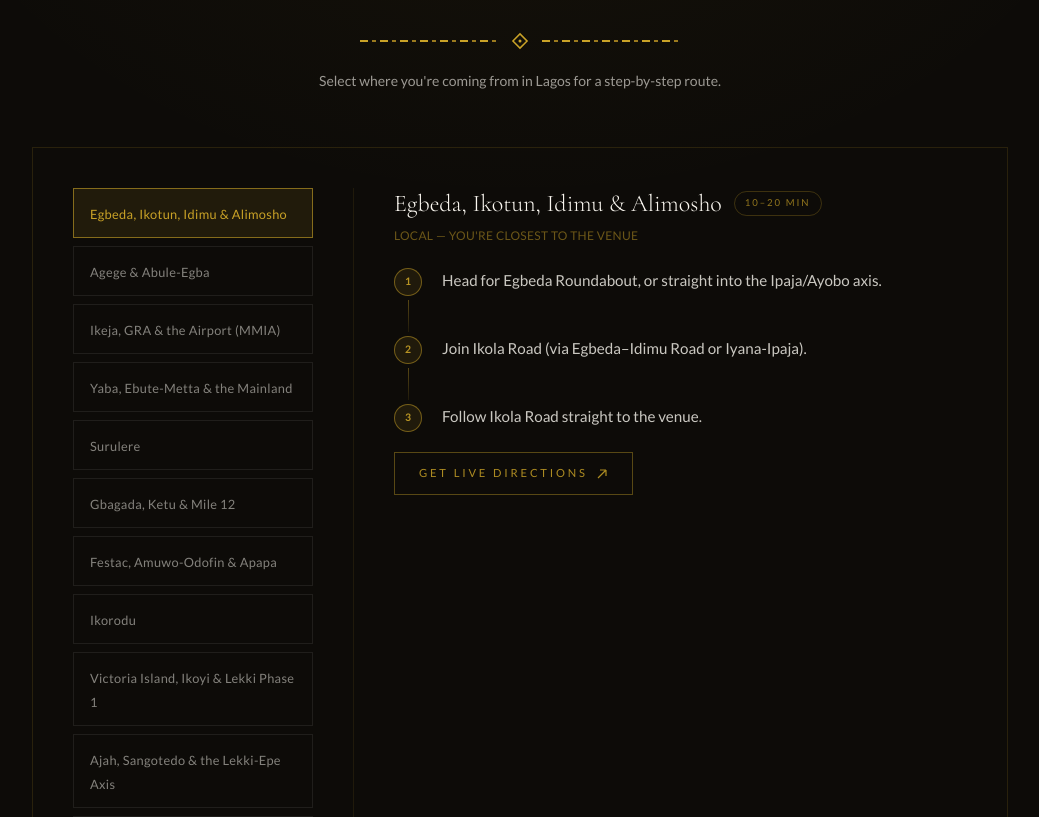
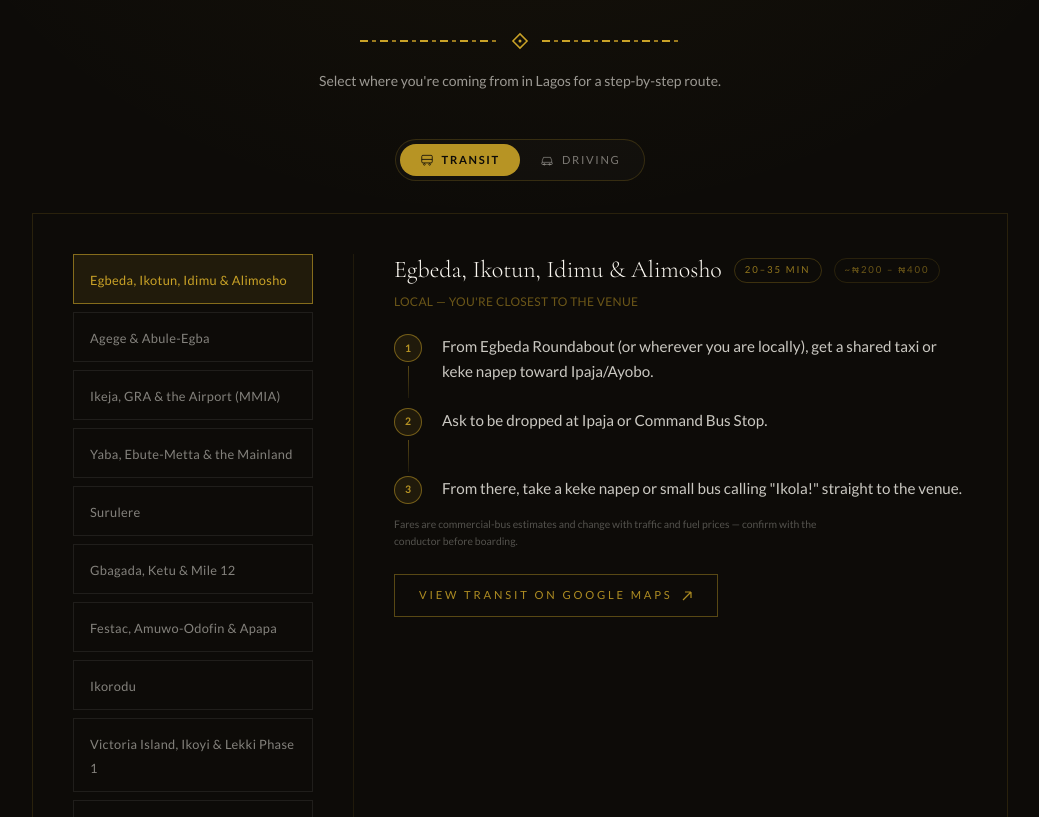
Before and after one commit to Makinston/Digital_Invite, a Next.js app: page / in a window 1280 px wide. Shown: the part 8320-9137 px from the top of the page, without its empty margins (120-1159 px from the left). Built offline with nearby package versions, Linux system fonts and the light colour scheme; no server answers.

Commit message:
feat: Enhance Directions component with transit and driving options, including updated fare and duration details

```diff
--- a/src/components/Directions.tsx
+++ b/src/components/Directions.tsx
@@ -5,10 +5,39 @@ import { motion, AnimatePresence, useInView } from "framer-motion";
 import { KenteDivider } from "./AfricanPattern";
 import { WEDDING } from "@/lib/constants";
 
+type Mode = "transit" | "driving";
+
 function directionsUrl(mapQuery: string) {
-  const origin = encodeURIComponent(`${mapQuery}`);
+  const origin = encodeURIComponent(mapQuery);
   const destination = encodeURIComponent(`${WEDDING.venue.name}, ${WEDDING.venue.area}`);
   return `https://www.google.com/maps/dir/?api=1&origin=${origin}&destination=${destination}&travelmode=driving`;
+}
+
+function BusIcon({ className = "" }: { className?: string }) {
+  return (
+    <svg width="14" height="14" viewBox="0 0 24 24" fill="none" className={className} aria-hidden="true">
+      <rect x="3" y="4" width="18" height="13" rx="2" stroke="currentColor" strokeWidth="1.4" />
+      <path d="M3 11H21" stroke="currentColor" strokeWidth="1.4" />
+      <circle cx="7.5" cy="19.5" r="1.5" stroke="currentColor" strokeWidth="1.2" />
+      <circle cx="16.5" cy="19.5" r="1.5" stroke="currentColor" strokeWidth="1.2" />
+    </svg>
+  );
+}
+
+function CarIcon({ className = "" }: { className?: string }) {
+  return (
+    <svg width="14" height="14" viewBox="0 0 24 24" fill="none" className={className} aria-hidden="true">
+      <path
+        d="M4 16V12.5L6 7.5H18L20 12.5V16"
+        stroke="currentColor"
+        strokeWidth="1.4"
+        strokeLinejoin="round"
+      />
+      <rect x="3" y="16" width="18" height="3.5" rx="1" stroke="currentColor" strokeWidth="1.4" />
+      <circle cx="7.5" cy="19.5" r="1.3" stroke="currentColor" strokeWidth="1.2" />
+      <circle cx="16.5" cy="19.5" r="1.3" stroke="currentColor" strokeWidth="1.2" />
+    </svg>
+  );
 }
 
 function StepRow({ step, index, isLast }: { step: string; index: number; isLast: boolean }) {
@@ -38,6 +67,7 @@ export default function Directions() {
   const titleRef = useRef<HTMLDivElement>(null);
   const inView = useInView(titleRef, { once: true, margin: "-10%" });
   const [selected, setSelected] = useState(0);
+  const [mode, setMode] = useState<Mode>("transit");
   const area = WEDDING.directions[selected];
 
   return (
@@ -53,7 +83,7 @@ export default function Directions() {
       <div className="relative z-10 max-w-5xl mx-auto px-6">
         <motion.div
           ref={titleRef}
-          className="text-center mb-14"
+          className="text-center mb-12"
           initial={{ opacity: 0, y: 24 }}
           animate={inView ? { opacity: 1, y: 0 } : {}}
           transition={{ duration: 0.8 }}
@@ -71,6 +101,31 @@ export default function Directions() {
             Select where you&apos;re coming from in Lagos for a step-by-step route.
           </p>
         </motion.div>
+
+        {/* Transit / Driving switch */}
+        <div className="flex justify-center mb-8">
+          <div className="inline-flex border border-gold/20 rounded-full p-1 bg-white/2">
+            {(
+              [
+                { key: "transit" as const, label: "Transit", Icon: BusIcon },
+                { key: "driving" as const, label: "Driving", Icon: CarIcon },
+              ]
+            ).map(({ key, label, Icon }) => (
+              <button
+                key={key}
+                onClick={() => setMode(key)}
+                className={`inline-flex items-center gap-2 px-5 py-2 rounded-full text-[0.7rem] tracking-[0.15em] uppercase font-body transition-all duration-200 ${
+                  mode === key
+                    ? "bg-gold/90 text-deep font-semibold"
+                    : "text-offwhite/45 hover:text-offwhite/70"
+                }`}
+              >
+                <Icon />
+                {label}
+              </button>
+            ))}
+          </div>
+        </div>
 
         <div className="grid md:grid-cols-[minmax(0,15rem)_1px_1fr] gap-6 md:gap-10 border border-gold/15 p-5 sm:p-8 md:p-10">
           {/* Area selector */}
@@ -96,7 +151,7 @@ export default function Directions() {
           {/* Selected route detail */}
           <AnimatePresence mode="wait">
             <motion.div
-              key={area.from}
+              key={area.from + mode}
               initial={{ opacity: 0, y: 10 }}
               animate={{ opacity: 1, y: 0 }}
               exit={{ opacity: 0 }}
@@ -107,8 +162,13 @@ export default function Directions() {
                   {area.from}
                 </h3>
                 <span className="font-body text-[0.6rem] tracking-[0.2em] uppercase text-gold/70 border border-gold/25 px-2.5 py-1 rounded-full">
-                  {area.duration}
+                  {mode === "transit" ? area.transit.duration : area.driving.duration}
                 </span>
+                {mode === "transit" && (
+                  <span className="font-body text-[0.6rem] tracking-[0.2em] uppercase text-gold/50 border border-gold/15 px-2.5 py-1 rounded-full">
+                    ~{area.transit.fare}
+                  </span>
+                )}
               </div>
               {area.note ? (
                 <p className="font-body text-xs text-gold/50 uppercase tracking-wide mb-6">
@@ -118,19 +178,41 @@ export default function Directions() {
                 <div className="mb-6" />
               )}
 
-              <div className="mt-2">
-                {area.steps.map((step, i) => (
-                  <StepRow key={i} step={step} index={i} isLast={i === area.steps.length - 1} />
-                ))}
-              </div>
+              {mode === "transit" ? (
+                <div className="mt-2">
+                  {area.transit.steps.map((step, i) => (
+                    <StepRow
+                      key={i}
+                      step={step}
+                      index={i}
+                      isLast={i === area.transit.steps.length - 1}
+                    />
+                  ))}
+                  <p className="font-body text-[0.65rem] text-offwhite/30 leading-relaxed -mt-2 mb-6 max-w-md">
+                    Fares are commercial-bus estimates and change with traffic and fuel prices — confirm with the conductor before boarding.
+                  </p>
+                </div>
+              ) : (
+                <p className="font-body text-sm sm:text-[0.95rem] text-offwhite/75 leading-relaxed mb-8 max-w-md">
+                  {area.driving.summary}
+                </p>
+              )}
 
               <a
-                href={directionsUrl(area.mapQuery)}
+                href={
+                  mode === "driving"
+                    ? directionsUrl(area.driving.mapQuery)
+                    : `https://www.google.com/maps/dir/?api=1&origin=${encodeURIComponent(
+                        area.driving.mapQuery
+                      )}&destination=${encodeURIComponent(
+                        `${WEDDING.venue.name}, ${WEDDING.venue.area}`
+                      )}&travelmode=transit`
+                }
                 target="_blank"
                 rel="noopener noreferrer"
                 className="inline-flex items-center gap-2 border border-gold/40 text-gold/85 hover:border-gold hover:text-gold hover:bg-gold/5 font-body text-[0.7rem] tracking-[0.25em] uppercase px-6 py-3 transition-all duration-300"
               >
-                Get Live Directions
+                {mode === "driving" ? "Get Live Directions" : "View Transit On Google Maps"}
                 <svg width="12" height="12" viewBox="0 0 12 12" fill="none" aria-hidden="true">
                   <path d="M2 10L10 2M10 2H4M10 2V8" stroke="currentColor" strokeWidth="1.2" />
                 </svg>
--- a/src/lib/constants.ts
+++ b/src/lib/constants.ts
@@ -41,141 +41,216 @@ export const WEDDING = {
     },
   ],
   /**
-   * Researched from Ikola's confirmed road network (Ikola Road connects to
-   * the Lagos–Abeokuta Expressway via Meiran/Kollington Bus Stop, Iyana-Ipaja,
-   * or Egbeda Roundabout — Ikola sits in Alimosho LGA on the Ipaja/Ayobo axis).
-   * Traffic-dependent estimates — the "Live Directions" button on each card
-   * gives guests real-time Google Maps routing on top of this.
+   * Researched from Ikola's confirmed road/transit network:
+   * - Driving: Ikola Road connects to the Lagos–Abeokuta Expressway via
+   *   Meiran/Kollington Bus Stop, Iyana-Ipaja, or Egbeda Roundabout (Ikola
+   *   sits in Alimosho LGA on the Ipaja/Ayobo axis). Traffic-dependent
+   *   estimates — the "Get Live Directions" button gives real-time Google
+   *   Maps routing on top of this.
+   * - Transit: almost every part of Lagos funnels through Oshodi or
+   *   Iyana-Ipaja/Ipaja/Command Bus Stop, then a keke napep/local bus the
+   *   rest of the way to Ikola — sourced from public transport guides for
+   *   the area (fares are commercial-bus estimates and fluctuate with
+   *   traffic/fuel prices; confirm with the conductor before boarding).
    */
   directions: [
     {
       from: "Egbeda, Ikotun, Idimu & Alimosho",
       note: "Local — you're closest to the venue",
+      driving: {
         duration: "10–20 min",
         mapQuery: "Egbeda, Lagos",
+        summary: "Via Egbeda Roundabout or the Ipaja/Ayobo axis, straight onto Ikola Road.",
+      },
+      transit: {
+        duration: "20–35 min",
+        fare: "₦200 – ₦400",
         steps: [
-        "Head for Egbeda Roundabout, or straight into the Ipaja/Ayobo axis.",
-        "Join Ikola Road (via Egbeda–Idimu Road or Iyana-Ipaja).",
-        "Follow Ikola Road straight to the venue.",
+          "From Egbeda Roundabout (or wherever you are locally), get a shared taxi or keke napep toward Ipaja/Ayobo.",
+          "Ask to be dropped at Ipaja or Command Bus Stop.",
+          "From there, take a keke napep or small bus calling \"Ikola!\" straight to the venue.",
         ],
+      },
     },
     {
       from: "Agege & Abule-Egba",
       note: "",
+      driving: {
         duration: "20–30 min",
         mapQuery: "Agege, Lagos",
+        summary: "Lagos–Abeokuta Expressway at Pen Cinema toward Abule-Egba, then Meiran/Kollington onto Ikola Road.",
+      },
+      transit: {
+        duration: "30–45 min",
+        fare: "₦350 – ₦600",
         steps: [
-        "Join the Lagos–Abeokuta Expressway at Pen Cinema, heading toward Abule-Egba.",
-        "Continue to Meiran / Kollington Bus Stop.",
-        "Branch onto Ikola Road and follow it to the venue.",
+          "Board a bus at Agege or Pen Cinema heading to \"Iyana-Ipaja\" or \"Abule-Egba.\"",
+          "Get down at Iyana-Ipaja, Ipaja, or Command Bus Stop.",
+          "Take a keke napep or small bus calling \"Ikola!\" the rest of the way.",
         ],
+      },
     },
     {
       from: "Ikeja, GRA & the Airport (MMIA)",
       note: "",
+      driving: {
         duration: "25–40 min",
         mapQuery: "Ikeja, Lagos",
+        summary: "Agege Motor Road to the Lagos–Abeokuta Expressway, past Iyana-Ipaja to Meiran, then onto Ikola Road.",
+      },
+      transit: {
+        duration: "1–1.5 hrs",
+        fare: "₦650 – ₦1,100",
         steps: [
-        "From Ikeja/the airport, head to Agege Motor Road toward Iyana-Ipaja.",
-        "Join the Lagos–Abeokuta Expressway toward Abule-Egba.",
-        "Continue past Iyana-Ipaja to Meiran / Kollington Bus Stop.",
-        "Branch onto Ikola Road and follow it to the venue.",
+          "From Ikeja Under Bridge/Computer Village, board a bus marked \"Agege\" or \"Pen Cinema\" (~₦300–400).",
+          "At Agege Market/Capitol Bus Stop, transfer to a bus heading to \"Iyana-Ipaja\" (~₦250–350).",
+          "At Iyana-Ipaja, take a keke napep or small bus calling \"Ikola!\" to the venue (~₦150–300).",
         ],
+      },
     },
     {
       from: "Yaba, Ebute-Metta & the Mainland",
       note: "",
+      driving: {
         duration: "40–55 min",
         mapQuery: "Yaba, Lagos",
+        summary: "Herbert Macaulay Way/Ikorodu Road to Oshodi, then the Oshodi–Abule-Egba Expressway to Meiran/Iyana-Ipaja and onto Ikola Road.",
+      },
+      transit: {
+        duration: "1–1.25 hrs",
+        fare: "₦600 – ₦1,000",
         steps: [
-        "From Sabo/Yaba, join Herbert Macaulay Way or Ikorodu Road toward Costain.",
-        "Continue via the Apapa–Oshodi Expressway (or Agege Motor Road through Mushin) to Oshodi.",
-        "At Oshodi, take the Oshodi–Abule-Egba Expressway heading north.",
-        "Continue to Meiran / Iyana-Ipaja, then branch onto Ikola Road.",
+          "From Sabo/Yaba, board a bus to \"Oshodi.\"",
+          "At Oshodi, transfer to a bus heading to \"Ipaja\" or \"Command\" (~₦400–600).",
+          "From Ipaja/Command Bus Stop, take a keke napep calling \"Ikola!\" to the venue (~₦150–300).",
         ],
+      },
     },
     {
       from: "Surulere",
       note: "",
+      driving: {
         duration: "45–60 min",
         mapQuery: "Surulere, Lagos",
+        summary: "Funsho Williams Avenue to Costain/Oshodi, then the Oshodi–Abule-Egba Expressway to Meiran/Iyana-Ipaja and onto Ikola Road.",
+      },
+      transit: {
+        duration: "1–1.25 hrs",
+        fare: "₦600 – ₦1,000",
         steps: [
-        "Join Funsho Williams Avenue (or Western Avenue) toward Costain/Ijora.",
-        "Take the Apapa–Oshodi Expressway toward Oshodi.",
-        "At Oshodi, join the Oshodi–Abule-Egba Expressway heading north.",
-        "Continue to Meiran / Iyana-Ipaja, then branch onto Ikola Road.",
+          "From Surulere, board a bus toward \"Costain,\" then transfer toward \"Oshodi.\"",
+          "At Oshodi, transfer to a bus heading to \"Ipaja\" or \"Command\" (~₦400–600).",
+          "From Ipaja/Command Bus Stop, take a keke napep calling \"Ikola!\" to the venue (~₦150–300).",
         ],
+      },
     },
     {
       from: "Gbagada, Ketu & Mile 12",
       note: "",
+      driving: {
         duration: "50–70 min",
         mapQuery: "Gbagada, Lagos",
+        summary: "Ikorodu Road to Oworonshoki, then the Apapa–Oshodi Expressway to Oshodi and on to Meiran/Iyana-Ipaja.",
+      },
+      transit: {
+        duration: "1–1.5 hrs",
+        fare: "₦700 – ₦1,100",
         steps: [
-        "Join Ikorodu Road toward Anthony, then Oworonshoki.",
-        "Take the Apapa–Oworonshoki Expressway toward Oshodi.",
-        "At Oshodi, join the Oshodi–Abule-Egba Expressway heading north.",
-        "Continue to Meiran / Iyana-Ipaja, then branch onto Ikola Road.",
+          "From Ketu/Ojota/Mile 12, board a BRT or bus toward \"Oshodi\" (~₦300–500).",
+          "At Oshodi, transfer to a bus heading to \"Ipaja\" or \"Command\" (~₦400–600).",
+          "From Ipaja/Command Bus Stop, take a keke napep calling \"Ikola!\" to the venue (~₦150–300).",
         ],
+      },
     },
     {
       from: "Festac, Amuwo-Odofin & Apapa",
       note: "",
+      driving: {
         duration: "50–70 min",
         mapQuery: "Festac Town, Lagos",
+        summary: "Apapa–Oshodi Expressway via Mile 2 to Oshodi, then to Meiran/Iyana-Ipaja and onto Ikola Road.",
+      },
+      transit: {
+        duration: "1–1.5 hrs",
+        fare: "₦600 – ₦1,000",
         steps: [
-        "From Festac/Amuwo-Odofin, join the Apapa–Oshodi Expressway via Mile 2 (from Apapa, first head to Mile 2).",
-        "Continue on the expressway to Oshodi.",
-        "At Oshodi, join the Oshodi–Abule-Egba Expressway heading north.",
-        "Continue past Abule-Egba to Meiran / Iyana-Ipaja, then branch onto Ikola Road.",
+          "From Festac/Amuwo-Odofin (or via Mile 2 first if coming from Apapa), board a bus to \"Oshodi.\"",
+          "At Oshodi, transfer to a bus heading to \"Ipaja\" or \"Command\" (~₦400–600).",
+          "From Ipaja/Command Bus Stop, take a keke napep calling \"Ikola!\" to the venue (~₦150–300).",
         ],
+      },
     },
     {
       from: "Ikorodu",
       note: "",
+      driving: {
         duration: "1–1.5 hrs",
         mapQuery: "Ikorodu, Lagos",
+        summary: "Ikorodu Road through Ketu/Oworonshoki to Oshodi, then to Meiran/Iyana-Ipaja and onto Ikola Road.",
+      },
+      transit: {
+        duration: "1.5–2 hrs",
+        fare: "₦900 – ₦1,300",
         steps: [
-        "Join Ikorodu Road toward Ketu/Ojota, then continue to Anthony and Oworonshoki.",
-        "Take the Apapa–Oworonshoki Expressway toward Oshodi.",
-        "At Oshodi, join the Oshodi–Abule-Egba Expressway heading north.",
-        "Continue to Meiran / Iyana-Ipaja, then branch onto Ikola Road.",
+          "Board the BRT at Ikorodu Garage heading to \"Oshodi\" (~₦680).",
+          "At Oshodi, transfer to a bus heading to \"Ipaja\" or \"Command\" (~₦400–600).",
+          "From Ipaja/Command Bus Stop, take a keke napep calling \"Ikola!\" to the venue (~₦150–300).",
         ],
+      },
     },
     {
       from: "Victoria Island, Ikoyi & Lekki Phase 1",
       note: "",
+      driving: {
         duration: "1.5–2 hrs",
         mapQuery: "Victoria Island, Lagos",
+        summary: "Third Mainland Bridge to Oworonshoki, then the Apapa–Oshodi Expressway to Oshodi and on to Meiran/Iyana-Ipaja.",
+      },
+      transit: {
+        duration: "1.5–2 hrs",
+        fare: "₦1,250 – ₦1,800",
         steps: [
-        "Head to Ozumba Mbadiwe or the Lekki–Ikoyi Link Bridge, then join the Third Mainland Bridge.",
-        "At Oworonshoki, continue on the Apapa–Oshodi Expressway toward Oshodi.",
-        "At Oshodi, join the Oshodi–Abule-Egba Expressway heading north.",
-        "Continue past Abule-Egba to Meiran / Iyana-Ipaja, then branch onto Ikola Road.",
+          "Go to CMS or Obalende Park and board a bus to \"Oshodi\" (~₦600–800).",
+          "At Oshodi, transfer to a bus heading to \"Iyana-Ipaja\" or \"Abule-Egba\" (~₦500–700).",
+          "From Iyana-Ipaja, take a keke napep calling \"Ikola!\" to the venue (~₦150–300).",
         ],
+      },
     },
     {
       from: "Ajah, Sangotedo & the Lekki-Epe Axis",
-      note: "",
+      note: "The direct regulated bus makes this easier than it looks",
+      driving: {
         duration: "2–2.5 hrs",
         mapQuery: "Ajah, Lagos",
+        summary: "Lekki-Epe Expressway to the Third Mainland Bridge, then via Oworonshoki/Oshodi to Meiran/Iyana-Ipaja.",
+      },
+      transit: {
+        duration: "1.25–1.75 hrs",
+        fare: "~₦900 – ₦1,300",
         steps: [
-        "Join the Lekki-Epe Expressway toward Lekki Phase 1.",
-        "Continue via Ozumba Mbadiwe or the Lekki–Ikoyi Link Bridge to the Third Mainland Bridge.",
-        "From there, follow the same route as from Victoria Island (Oworonshoki → Oshodi → Oshodi–Abule-Egba Expressway → Meiran/Iyana-Ipaja → Ikola Road).",
+          "At Ajah Terminal, board the regulated blue-and-white LAMATA bus signed \"Iyana-Ipaja\" — a direct route, no transfer at Oshodi needed (fare shown on board).",
+          "Alight at Iyana-Ipaja Bus Stop.",
+          "Take a keke napep or small bus calling \"Ikola!\" the rest of the way (~₦150–300).",
         ],
+      },
     },
     {
       from: "Okokomaiko & Badagry",
       note: "",
+      driving: {
         duration: "1.5–2 hrs",
         mapQuery: "Okokomaiko, Lagos",
+        summary: "Lagos–Badagry Expressway toward Festac/Mile 2, then Oshodi and on to Meiran/Iyana-Ipaja.",
+      },
+      transit: {
+        duration: "1.5–2 hrs",
+        fare: "₦900 – ₦1,300",
         steps: [
-        "Join the Lagos–Badagry Expressway heading toward Festac/Mile 2.",
-        "Continue on the Apapa–Oshodi Expressway toward Oshodi.",
-        "At Oshodi, join the Oshodi–Abule-Egba Expressway heading north to Meiran / Iyana-Ipaja.",
-        "Branch onto Ikola Road and follow it to the venue.",
+          "Board the BRT or a bus toward \"Mile 2\" along the Lagos–Badagry Expressway (~₦510 by BRT from Okokomaiko).",
+          "At Mile 2/Oshodi, transfer to a bus heading to \"Ipaja\" or \"Command\" (~₦400–600).",
+          "From Ipaja/Command Bus Stop, take a keke napep calling \"Ikola!\" to the venue (~₦150–300).",
         ],
+      },
     },
   ],
 
```
Lines whose indentation alone changed are shown as unchanged.
